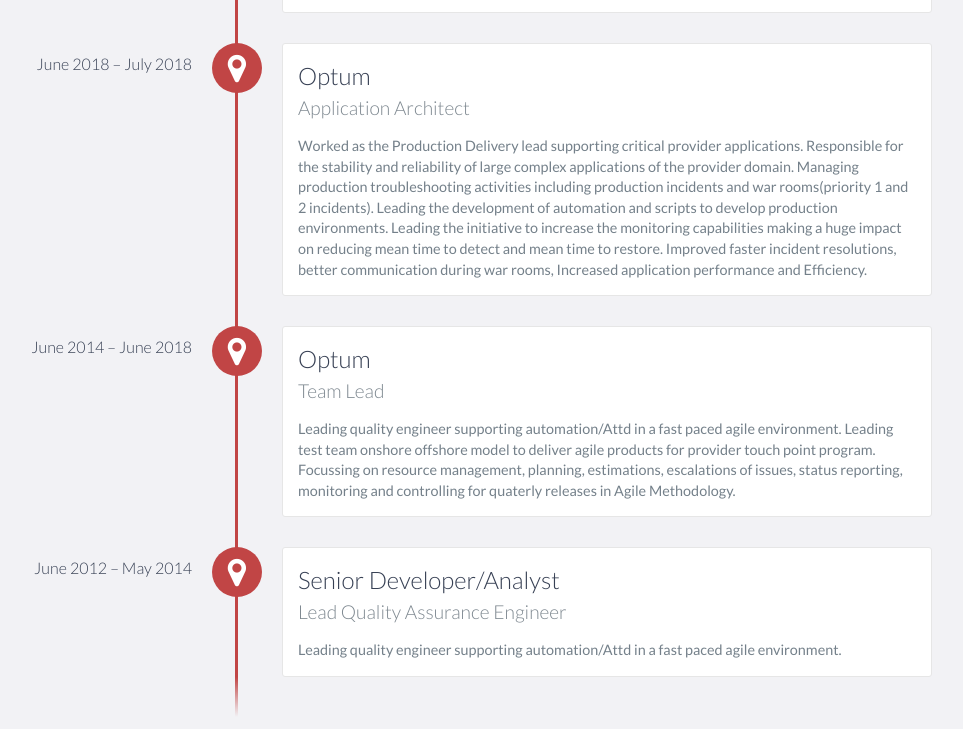
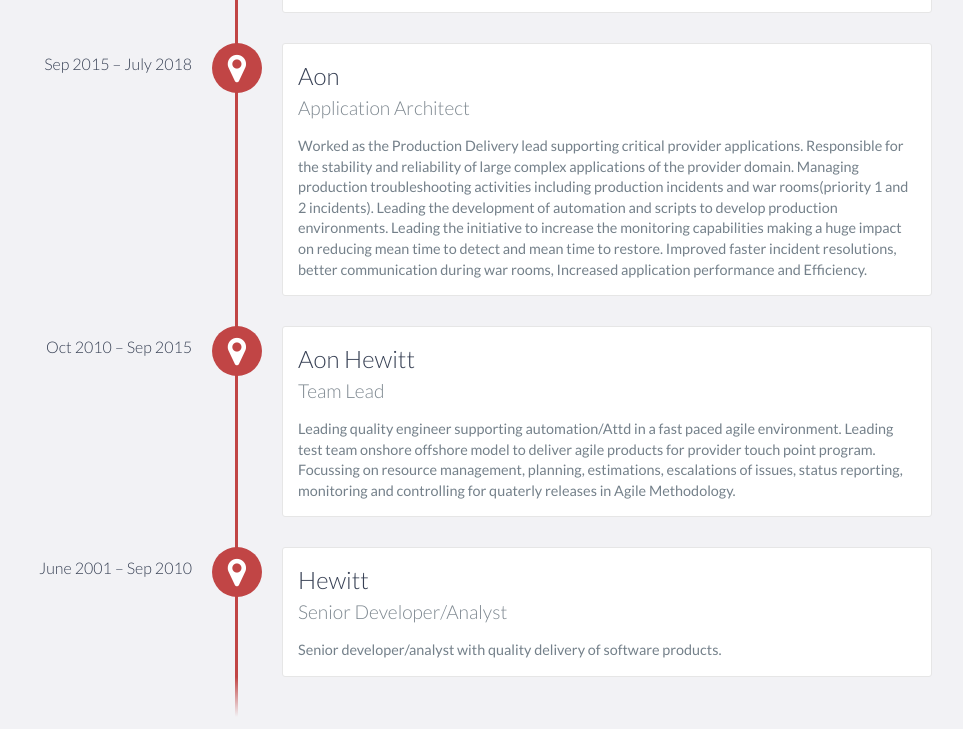
Before and after one commit to PKathib/parvez-githubio.com, a website: page index.html in a window 1280 px wide. Shown: the part 1851-2580 px from the top of the page, without its empty margins (208-1171 px from the left). Drawn offline with nearby package versions, Linux system fonts and the light colour scheme.

Commit message:
Update index.html

```diff
--- a/index.html
+++ b/index.html
@@ -49,7 +49,7 @@
     <div id="lead">
         <div id="lead-content">
             <h1>Parvez A Kathib</h1>
-            <h2>Architect/Technical Delivery Leader</h2>
+            <h2>Solution Architect/Technical Delivery Leader</h2>
             <a href="https://drive.google.com/file/d/1Wxhb8SSu1Es4k250HF5hb9n2RLyO1l2Y/view?usp=sharing" target="_blank" class="btn-rounded-white">Download Resume</a>
         </div>
         <!-- End #lead-content -->
@@ -89,7 +89,7 @@
         <h2 class="heading">Experience</h2>
         <div id="experience-timeline">
             <div data-date="August 2018 – Present">
-                <h3>Optum</h3>
+                <h3>Radford</h3>
                 <h4>Solution Architect/Technical Delivery Manager</h4>
                 <p>
                     Responsible for providig architecture design and solutions to business vision/problem statement. Work with the stakeholders and product manager to understand the business architecture. Work with project manager/scrum masters and business analysts to make sure business architecture is translated into business requirements. Work with the software engineering teams and other architects in sharing the proposed architecture design and validating the architecture governance during for successful delivery of products/projects. Owning the complete software lifecycle from design through development and deployment. Service level owner lead for multiple critical services/ applications under Human Capital Services domain.
@@ -98,8 +98,8 @@
                 </p>
             </div>
 
-            <div data-date="June 2018 – July 2018">
-                <h3>Optum</h3>
+            <div data-date="Sep 2015 – July 2018">
+                <h3>Aon</h3>
                 <h4>Application Architect</h4>
                 <p>
                     Worked as the Production Delivery lead supporting critical provider applications. Responsible for the stability and reliability of large complex applications of the provider domain. Managing production troubleshooting activities including production incidents and war rooms(priority 1 and 2 incidents).
@@ -107,8 +107,8 @@
                 </p>
             </div>
 
-            <div data-date="June 2014 – June 2018">
-                <h3>Optum</h3>
+            <div data-date="Oct 2010 – Sep 2015">
+                <h3>Aon Hewitt</h3>
                 <h4>Team Lead</h4>
                 <p>
                     Leading quality engineer supporting automation/Attd in a fast paced agile environment.
@@ -118,12 +118,11 @@
                 </p>
             </div>
 
-            <div data-date="June 2012 – May 2014">
-                <h3>Senior Developer/Analyst</h3>
-                <h4>Lead Quality Assurance Engineer</h4>
+            <div data-date="June 2001 – Sep 2010">
+                <h3>Hewitt</h3>
+                <h4>Senior Developer/Analyst</h4>
                 <p>
-                    Leading quality engineer supporting automation/Attd in a fast paced agile environment.
-
+                    Senior developer/analyst with quality delivery of software products.
                 </p>
             </div>
         </div>
```
